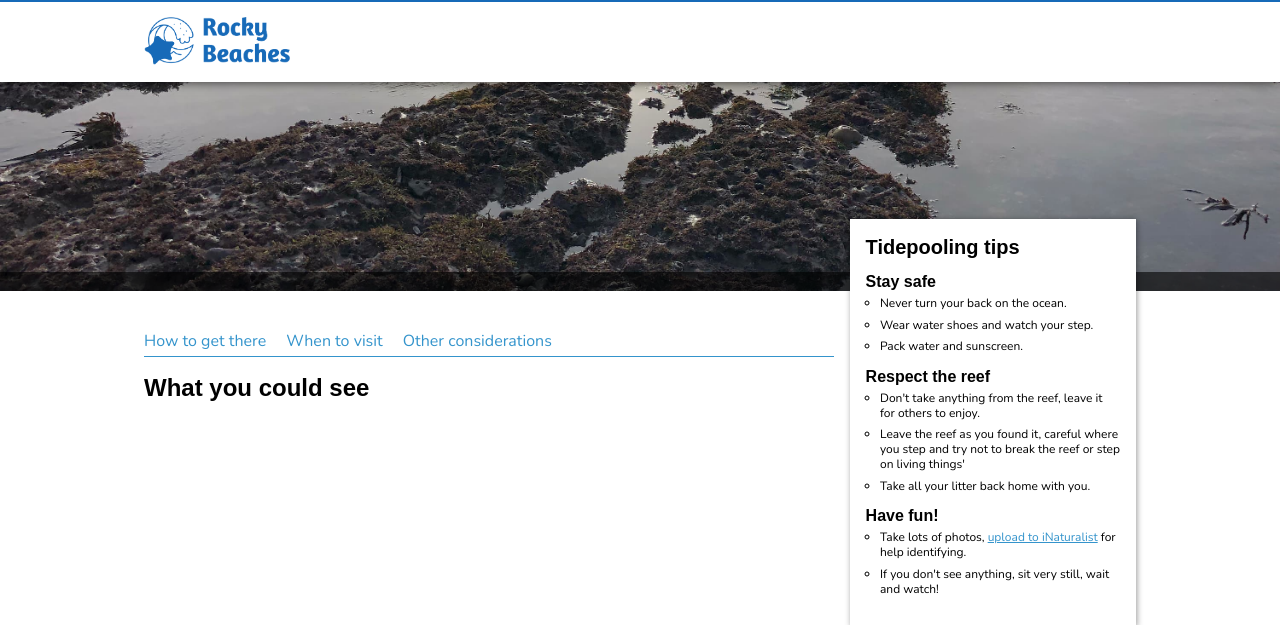
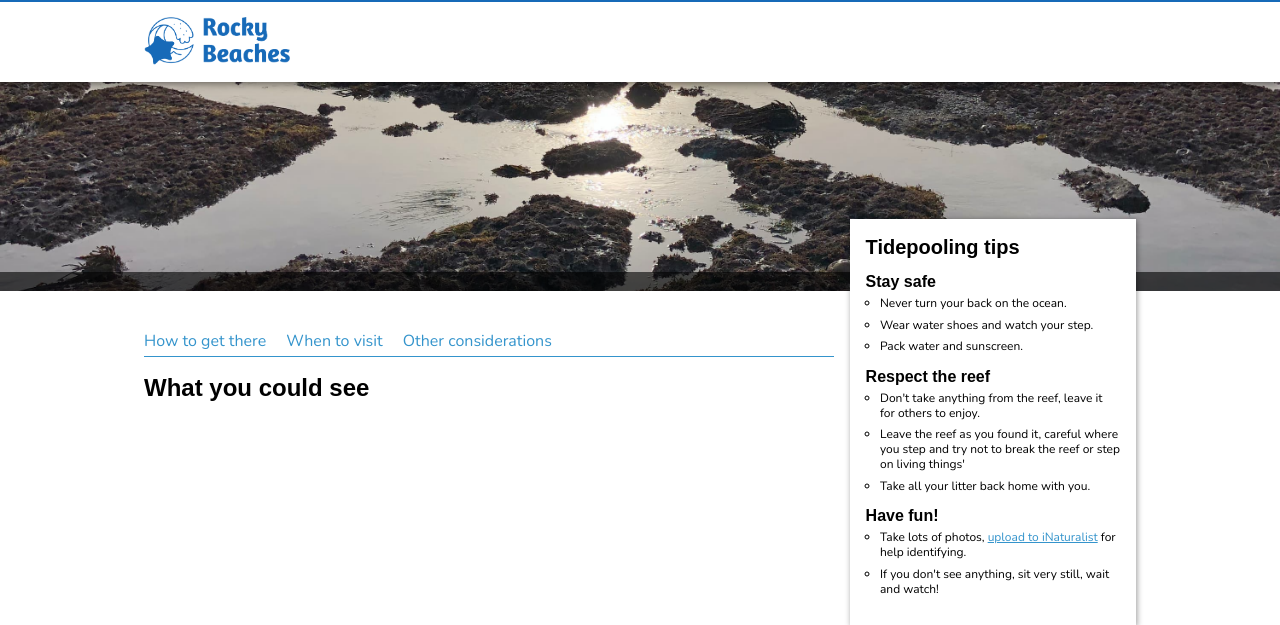
Before and after one commit to natbat/rockybeaches, a Python web app: template templates/row-data-places.html in a window 1280 px wide. Shown: the top 625 px of the page. Run offline with Jinja, Linux system fonts and the light colour scheme; the template is opened without the code that fills it, so the values that code supplies are empty; some libraries are stand-ins or nearby versions; some web fonts are replaced.

Commit message:
trying to fix bg header image

```diff
--- a/static/tidepools.css
+++ b/static/tidepools.css
@@ -279,7 +279,7 @@ footer {
 .page-title {
   background-image: url('img/content/pillar-point.jpg');
   background-attachment: fixed;
-  background-position: 70% 70%;
+  background-position: 50% 50%;
   background-size: cover;
   background-repeat: no-repeat;
 	background-color: #176AB8;
```
